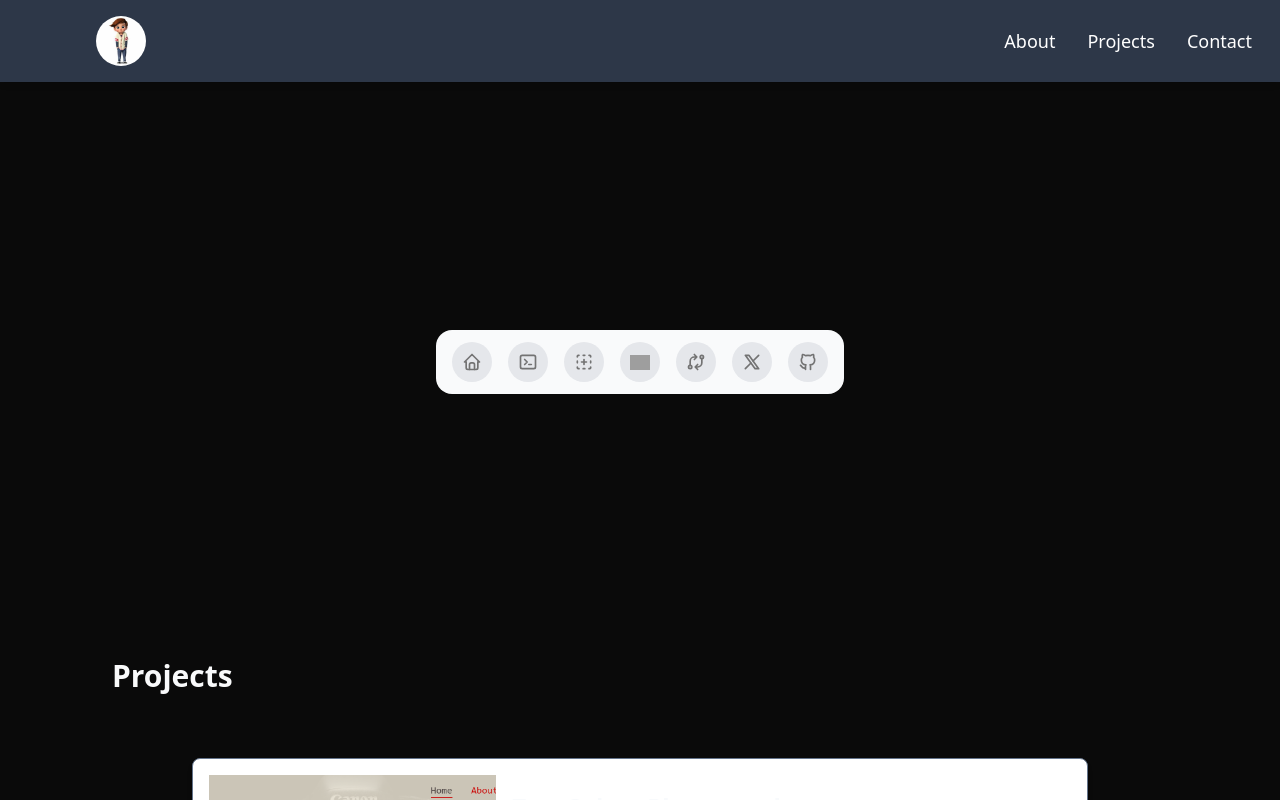
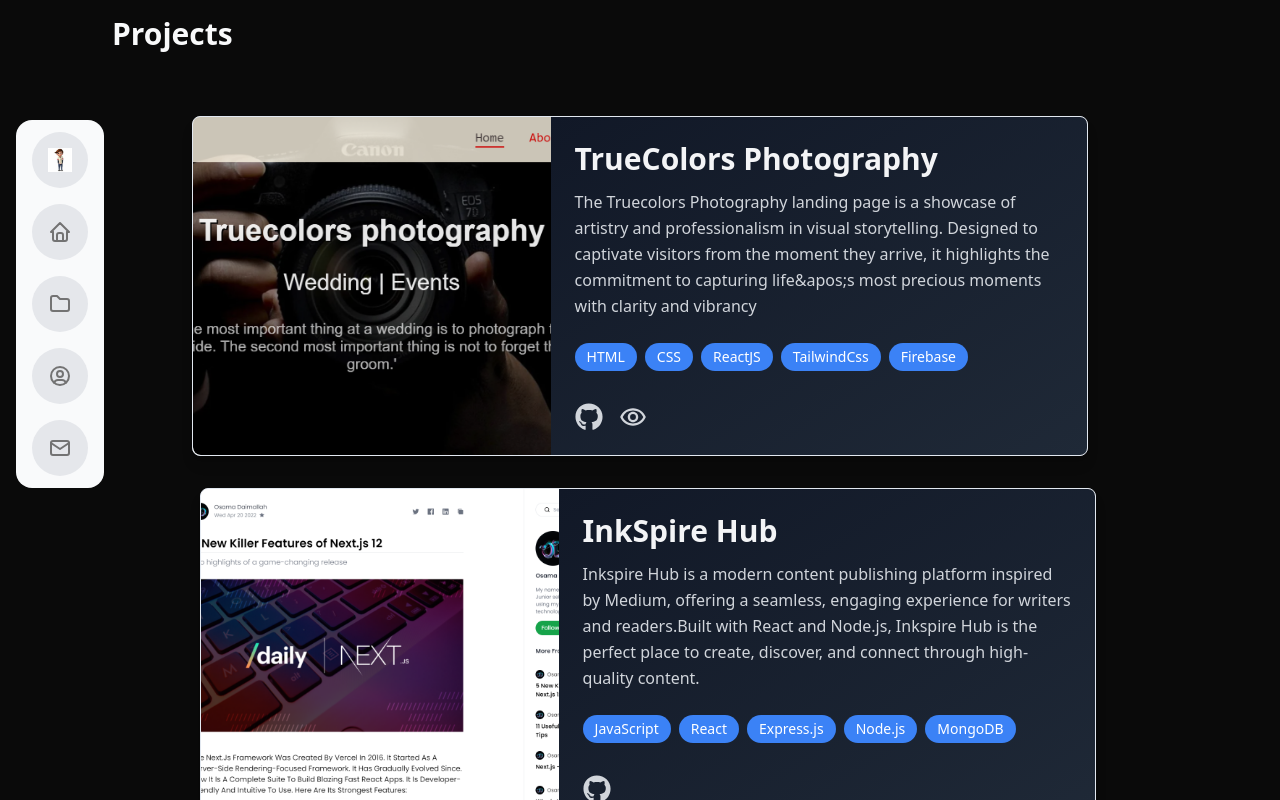
Before and after one commit to pranav-gandesree/pranav-dev-portfolio, a Next.js app: page /projects in a window 1280 px wide. Shown: the top 800 px of the page. Built offline with nearby package versions, Linux system fonts and the light colour scheme; grey boxes are pictures that could not be loaded.

Commit message:
updated ui

```diff
--- a/app/layout.tsx
+++ b/app/layout.tsx
@@ -30,7 +30,7 @@ export default function RootLayout({
             enableSystem
             disableTransitionOnChange>
               <div>
-                <Navbar/>
+                {/* <Navbar/> */}
                 <Sidebar/>
               </div>
             {children}
--- a/components/ProjectCard.tsx
+++ b/components/ProjectCard.tsx
@@ -1,5 +1,3 @@
-// // components/ProjectCard.tsx
-
 // import { StaticImageData } from 'next/image';
 // import { Card } from '@/components/ui/card';
 // import { FaGithub } from "react-icons/fa";
@@ -20,33 +18,34 @@
 // // Define your functional component
 // const ProjectCard: React.FC<ProjectCardProps> = ({ title, description, techStack, image, githubLink, websiteLink }) => {
 //   return (
-//     <Card className="m-4 p-4 w-2/3 rounded-lg shadow-md flex hover:border-blue-500 hover:-translate-y-2 transition-all duration-300 border-slate-500">
+//     <Card className="m-4 p-4 max-w-4xl w-full rounded-lg shadow-md flex flex-col md:flex-row hover:border-blue-500 hover:-translate-y-2 transition-all duration-300 border-slate-500">
 //       {/* Ensure to handle both string and StaticImageData types appropriately */}
 //       {typeof image === 'string' ? (
-//         <Image src={image} alt={title} width={400} height={500} className="w-full h-40 object-cover rounded-t-lg" />
+//         <Image src={image} alt={title} width={500} height={500} className="w-full h-40 md:h-auto md:w-1/3 object-cover rounded-t-lg md:rounded-t-none md:rounded-l-lg" />
 //       ) : (
-//         <Image src={image.src} alt={title} width={400} height={500} className="w-full h-40 object-cover rounded-t-lg" />
+//         <Image src={image.src} alt={title} width={400} height={500} className="w-full h-40 md:h-auto md:w-1/3 object-cover rounded-t-lg md:rounded-t-none md:rounded-l-lg" />
 //       )}
-//       <div className="p-4">
-//         <h2 className="text-2xl font-bold text-slate-50 mb-2">{title}</h2>
-//         <p className="text-slate-300 mb-4">{description}</p>
-//         <div className="flex space-x-2">
-//           {techStack.map((tech) => (
-//             <span key={tech} className="text-sm bg-gray-400 text-gray-800 rounded-lg px-3 py-1">
-//               {tech}
-//             </span>
-//           ))}
+//       <div className="p-4 flex flex-col justify-between">
+//         <div>
+//           <h2 className="text-2xl font-bold text-slate-50 mb-2">{title}</h2>
+//           <p className="text-slate-300 mb-4">{description}</p>
+//           <div className="flex flex-wrap gap-2 cursor-pointer">
+//             {techStack.map((tech) => (
+//               <span key={tech} className="text-sm bg-gray-400 text-gray-800 rounded-lg px-3 py-1">
+//                 {tech}
+//               </span>
+//             ))}
+//           </div>
 //         </div>
-
 //         <div className="flex space-x-4 pt-4">
 //           {githubLink && (
 //             <Link href={githubLink} passHref>
-//               <FaGithub size={25} className="cursor-pointer" />
+//               <FaGithub size={25} className="cursor-pointer hover:text-blue-500 transition-colors duration-300" />
 //             </Link>
 //           )}
 //           {websiteLink && (
 //             <Link href={websiteLink} passHref>
-//               <MdOutlineRemoveRedEye size={25} className="cursor-pointer" />
+//               <MdOutlineRemoveRedEye size={25} className="cursor-pointer hover:text-blue-500 transition-colors duration-300" />
 //             </Link>
 //           )}
 //         </div>
@@ -59,62 +58,97 @@
 
 
 
-// components/ProjectCard.tsx
 
-import { StaticImageData } from 'next/image';
-import { Card } from '@/components/ui/card';
-import { FaGithub } from "react-icons/fa";
-import { MdOutlineRemoveRedEye } from "react-icons/md";
-import Link from 'next/link';
-import Image from 'next/image';
 
-// Define the props interface for ProjectCard component
+
+
+
+
+
+
+'use client'
+
+import { StaticImageData } from 'next/image'
+import { Card } from '@/components/ui/card'
+import { FaGithub } from "react-icons/fa"
+import { MdOutlineRemoveRedEye } from "react-icons/md"
+import Link from 'next/link'
+import Image from 'next/image'
+import { motion } from 'framer-motion'
+
 interface ProjectCardProps {
-  title: string;
-  description: string;
-  techStack: string[];
-  image: string | StaticImageData;
-  githubLink?: string; // Optional prop
-  websiteLink?: string; // Optional prop
+  title: string
+  description: string
+  techStack: string[]
+  image: string | StaticImageData
+  githubLink?: string
+  websiteLink?: string
 }
 
-// Define your functional component
-const ProjectCard: React.FC<ProjectCardProps> = ({ title, description, techStack, image, githubLink, websiteLink }) => {
+export default function ProjectCard({ title, description, techStack, image, githubLink, websiteLink }: ProjectCardProps) {
   return (
-    <Card className="m-4 p-4 max-w-4xl w-full rounded-lg shadow-md flex flex-col md:flex-row hover:border-blue-500 hover:-translate-y-2 transition-all duration-300 border-slate-500">
-      {/* Ensure to handle both string and StaticImageData types appropriately */}
-      {typeof image === 'string' ? (
-        <Image src={image} alt={title} width={500} height={500} className="w-full h-40 md:h-auto md:w-1/3 object-cover rounded-t-lg md:rounded-t-none md:rounded-l-lg" />
-      ) : (
-        <Image src={image.src} alt={title} width={400} height={500} className="w-full h-40 md:h-auto md:w-1/3 object-cover rounded-t-lg md:rounded-t-none md:rounded-l-lg" />
-      )}
-      <div className="p-4 flex flex-col justify-between">
+    <motion.div
+      initial={{ opacity: 0, y: 20 }}
+      animate={{ opacity: 1, y: 0 }}
+      transition={{ duration: 0.5 }}
+    >
+      <Card className="overflow-hidden m-4 max-w-4xl w-full rounded-lg shadow-lg hover:shadow-2xl transition-all duration-300">
+        <div className="flex flex-col md:flex-row">
+          <motion.div
+            className="relative w-full md:w-2/5 h-60 md:h-auto overflow-hidden"
+            whileHover={{ scale: 1.05 }}
+            transition={{ duration: 0.3 }}
+          >
+            <Image
+              src={typeof image === 'string' ? image : image.src}
+              alt={title}
+              layout="fill"
+              objectFit="cover"
+              className="rounded-t-lg md:rounded-l-lg md:rounded-t-none"
+            />
+          </motion.div>
+          <div className="p-6 md:w-3/5 flex flex-col justify-between bg-gradient-to-br from-gray-900 to-gray-800">
             <div>
-          <h2 className="text-2xl font-bold text-slate-50 mb-2">{title}</h2>
-          <p className="text-slate-300 mb-4">{description}</p>
-          <div className="flex flex-wrap gap-2 cursor-pointer">
+              <h2 className="text-3xl font-bold text-gray-100 mb-3">{title}</h2>
+              <p className="text-gray-300 mb-6 leading-relaxed">{description}</p>
+              <div className="flex flex-wrap gap-2 mb-4">
                 {techStack.map((tech) => (
-              <span key={tech} className="text-sm bg-gray-400 text-gray-800 rounded-lg px-3 py-1">
+                  <motion.span
+                    key={tech}
+                    className="text-sm bg-blue-500 text-white rounded-full px-3 py-1"
+                    whileHover={{ scale: 1.1, backgroundColor: "#3b82f6" }}
+                    transition={{ duration: 0.2 }}
+                  >
                     {tech}
-              </span>
+                  </motion.span>
                 ))}
               </div>
             </div>
             <div className="flex space-x-4 pt-4">
               {githubLink && (
                 <Link href={githubLink} passHref>
-              <FaGithub size={25} className="cursor-pointer hover:text-blue-500 transition-colors duration-300" />
+                  <motion.div
+                    whileHover={{ scale: 1.2, color: "#3b82f6" }}
+                    transition={{ duration: 0.2 }}
+                  >
+                    <FaGithub size={28} className="cursor-pointer text-gray-300 hover:text-blue-500 transition-colors duration-300" />
+                  </motion.div>
                 </Link>
               )}
               {websiteLink && (
                 <Link href={websiteLink} passHref>
-              <MdOutlineRemoveRedEye size={25} className="cursor-pointer hover:text-blue-500 transition-colors duration-300" />
+                  <motion.div
+                    whileHover={{ scale: 1.2, color: "#3b82f6" }}
+                    transition={{ duration: 0.2 }}
+                  >
+                    <MdOutlineRemoveRedEye size={28} className="cursor-pointer text-gray-300 hover:text-blue-500 transition-colors duration-300" />
+                  </motion.div>
                 </Link>
               )}
             </div>
           </div>
+        </div>
       </Card>
-  );
-};
-
-export default ProjectCard;
+    </motion.div>
+  )
+}
--- a/components/sidebar/Sidebar.tsx
+++ b/components/sidebar/Sidebar.tsx
@@ -2,77 +2,87 @@
 
 import React from "react";
 import { FloatingDock } from "@/components/ui/floating-dock";
+import Avatar from '@/public/avatar.jpg'
+// import {
+//   IconBrandGithub,
+//   IconBrandX,
+//   IconExchange,
+//   IconHome,
+//   IconNewSection,
+//   IconTerminal2,
+// } from "@tabler/icons-react";
 import {
-  IconBrandGithub,
-  IconBrandX,
-  IconExchange,
-  IconHome,
-  IconNewSection,
-  IconTerminal2,
+  IconUserCircle,  // For "About Me"
+  IconMail,        // For "Contact"
+  IconFolder,      // For "Projects"
+  IconHome,        // Keeping Home icon
 } from "@tabler/icons-react";
+
 import Image from "next/image";
 
 export default function Sidebar() {
   const links = [
     {
+      title: "Gandesree Pranav",
+      icon: (
+        <Image
+          // src="https://assets.aceternity.com/logo-dark.png"
+          src={Avatar}
+          width={60}
+          height={80}
+          alt="Pranav Logo"
+        />
+      ),
+      href: "/",
+    },
+    {
       title: "Home",
       icon: (
         <IconHome className="h-full w-full text-neutral-500 dark:text-neutral-300" />
       ),
-      href: "#",
+      href: "/",
     },
 
     {
-      title: "Products",
+      title: "Projects",
       icon: (
-        <IconTerminal2 className="h-full w-full text-neutral-500 dark:text-neutral-300" />
+        <IconFolder className="h-full w-full text-neutral-500 dark:text-neutral-300" />
       ),
-      href: "#",
+      href: "/projects",
     },
     {
-      title: "Components",
+      title: "About Me",
       icon: (
-        <IconNewSection className="h-full w-full text-neutral-500 dark:text-neutral-300" />
+        <IconUserCircle className="h-full w-full text-neutral-500 dark:text-neutral-300" />
       ),
-      href: "#",
-    },
-    {
-      title: "Aceternity UI",
-      icon: (
-        <Image
-          src="https://assets.aceternity.com/logo-dark.png"
-          width={20}
-          height={20}
-          alt="Aceternity Logo"
-        />
-      ),
-      href: "#",
-    },
-    {
-      title: "Changelog",
-      icon: (
-        <IconExchange className="h-full w-full text-neutral-500 dark:text-neutral-300" />
-      ),
-      href: "#",
+      href: "/about",
     },
 
     {
-      title: "Twitter",
+      title: "Contact me",
       icon: (
-        <IconBrandX className="h-full w-full text-neutral-500 dark:text-neutral-300" />
+        <IconMail className="h-full w-full text-neutral-500 dark:text-neutral-300" />
       ),
-      href: "#",
+      href: "/contact",
     },
-    {
-      title: "GitHub",
-      icon: (
-        <IconBrandGithub className="h-full w-full text-neutral-500 dark:text-neutral-300" />
-      ),
-      href: "#",
-    },
+
+    // {
+    //   title: "Twitter",
+    //   icon: (
+    //     <IconBrandX className="h-full w-full text-neutral-500 dark:text-neutral-300" />
+    //   ),
+    //   href: "#",
+    // },
+    // {
+    //   title: "GitHub",
+    //   icon: (
+    //     <IconBrandGithub className="h-full w-full text-neutral-500 dark:text-neutral-300" />
+    //   ),
+    //   href: "#",
+    // },
   ];
   return (
-    <div className="flex items-center justify-center h-[35rem] w-full">
+    <div className="flex items-center justify-center  w-full">
       <FloatingDock
         mobileClassName="translate-y-20" // only for demo, remove for production
         items={links}
--- a/components/ui/floating-dock.tsx
+++ b/components/ui/floating-dock.tsx
@@ -1,3 +1,223 @@
+// /**
+//  * Note: Use position fixed according to your needs
+//  * Desktop navbar is better positioned at the bottom
+//  * Mobile navbar is better positioned at bottom right.
+//  **/
+
+// import { cn } from "@/lib/utils";
+// import { IconLayoutNavbarCollapse } from "@tabler/icons-react";
+// import {
+//   AnimatePresence,
+//   MotionValue,
+//   motion,
+//   useMotionValue,
+//   useSpring,
+//   useTransform,
+// } from "framer-motion";
+// import Link from "next/link";
+// import { useRef, useState } from "react";
+
+// export const FloatingDock = ({
+//   items,
+//   desktopClassName,
+//   mobileClassName,
+// }: {
+//   items: { title: string; icon: React.ReactNode; href: string }[];
+//   desktopClassName?: string;
+//   mobileClassName?: string;
+// }) => {
+//   return (
+//     <>
+//       <FloatingDockDesktop items={items} className={desktopClassName} />
+//       <FloatingDockMobile items={items} className={mobileClassName} />
+//     </>
+//   );
+// };
+
+// const FloatingDockMobile = ({
+//   items,
+//   className,
+// }: {
+//   items: { title: string; icon: React.ReactNode; href: string }[];
+//   className?: string;
+// }) => {
+//   const [open, setOpen] = useState(false);
+//   return (
+//     <div className={cn("relative block md:hidden", className)}>
+//       <AnimatePresence>
+//         {open && (
+//           <motion.div
+//             layoutId="nav"
+//             className="absolute bottom-full mb-2 inset-x-0 flex flex-col gap-2"
+//           >
+//             {items.map((item, idx) => (
+//               <motion.div
+//                 key={item.title}
+//                 initial={{ opacity: 0, y: 10 }}
+//                 animate={{
+//                   opacity: 1,
+//                   y: 0,
+//                 }}
+//                 exit={{
+//                   opacity: 0,
+//                   y: 10,
+//                   transition: {
+//                     delay: idx * 0.05,
+//                   },
+//                 }}
+//                 transition={{ delay: (items.length - 1 - idx) * 0.05 }}
+//               >
+//                 <Link
+//                   href={item.href}
+//                   key={item.title}
+//                   className="h-10 w-10 rounded-full bg-gray-50 dark:bg-neutral-900 flex items-center justify-center"
+//                 >
+//                   <div className="h-4 w-4">{item.icon}</div>
+//                 </Link>
+//               </motion.div>
+//             ))}
+//           </motion.div>
+//         )}
+//       </AnimatePresence>
+//       <button
+//         onClick={() => setOpen(!open)}
+//         className="h-10 w-10 rounded-full bg-gray-50 dark:bg-neutral-800 flex items-center justify-center"
+//       >
+//         <IconLayoutNavbarCollapse className="h-5 w-5 text-neutral-500 dark:text-neutral-400" />
+//       </button>
+//     </div>
+//   );
+// };
+
+// const FloatingDockDesktop = ({
+//   items,
+//   className,
+// }: {
+//   items: { title: string; icon: React.ReactNode; href: string }[];
+//   className?: string;
+// }) => {
+//   let mouseX = useMotionValue(Infinity);
+//   return (
+//     <motion.div
+//       onMouseMove={(e) => mouseX.set(e.pageX)}
+//       onMouseLeave={() => mouseX.set(Infinity)}
+//       className={cn(
+//         "mx-auto hidden md:flex h-16 gap-4 items-end  rounded-2xl bg-gray-50 dark:bg-neutral-900 px-4 pb-3",
+//         className
+//       )}
+//     >
+//       {items.map((item) => (
+//         <IconContainer mouseX={mouseX} key={item.title} {...item} />
+//       ))}
+//     </motion.div>
+//   );
+// };
+
+// function IconContainer({
+//   mouseX,
+//   title,
+//   icon,
+//   href,
+// }: {
+//   mouseX: MotionValue;
+//   title: string;
+//   icon: React.ReactNode;
+//   href: string;
+// }) {
+//   let ref = useRef<HTMLDivElement>(null);
+
+//   let distance = useTransform(mouseX, (val) => {
+//     let bounds = ref.current?.getBoundingClientRect() ?? { x: 0, width: 0 };
+
+//     return val - bounds.x - bounds.width / 2;
+//   });
+
+//   let widthTransform = useTransform(distance, [-150, 0, 150], [40, 80, 40]);
+//   let heightTransform = useTransform(distance, [-150, 0, 150], [40, 80, 40]);
+
+//   let widthTransformIcon = useTransform(distance, [-150, 0, 150], [20, 40, 20]);
+//   let heightTransformIcon = useTransform(
+//     distance,
+//     [-150, 0, 150],
+//     [20, 40, 20]
+//   );
+
+//   let width = useSpring(widthTransform, {
+//     mass: 0.1,
+//     stiffness: 150,
+//     damping: 12,
+//   });
+//   let height = useSpring(heightTransform, {
+//     mass: 0.1,
+//     stiffness: 150,
+//     damping: 12,
+//   });
+
+//   let widthIcon = useSpring(widthTransformIcon, {
+//     mass: 0.1,
+//     stiffness: 150,
+//     damping: 12,
+//   });
+//   let heightIcon = useSpring(heightTransformIcon, {
+//     mass: 0.1,
+//     stiffness: 150,
+//     damping: 12,
+//   });
+
+//   const [hovered, setHovered] = useState(false);
+
+//   return (
+//     <Link href={href}>
+//       <motion.div
+//         ref={ref}
+//         style={{ width, height }}
+//         onMouseEnter={() => setHovered(true)}
+//         onMouseLeave={() => setHovered(false)}
+//         className="aspect-square rounded-full bg-gray-200 dark:bg-neutral-800 flex items-center justify-center relative"
+//       >
+//         <AnimatePresence>
+//           {hovered && (
+//             <motion.div
+//               initial={{ opacity: 0, y: 10, x: "-50%" }}
+//               animate={{ opacity: 1, y: 0, x: "-50%" }}
+//               exit={{ opacity: 0, y: 2, x: "-50%" }}
+//               className="px-2 py-0.5 whitespace-pre rounded-md bg-gray-100 border dark:bg-neutral-800 dark:border-neutral-900 dark:text-white border-gray-200 text-neutral-700 absolute left-1/2 -translate-x-1/2 -top-8 w-fit text-xs"
+//             >
+//               {title}
+//             </motion.div>
+//           )}
+//         </AnimatePresence>
+//         <motion.div
+//           style={{ width: widthIcon, height: heightIcon }}
+//           className="flex items-center justify-center"
+//         >
+//           {icon}
+//         </motion.div>
+//       </motion.div>
+//     </Link>
+//   );
+// }
+
+
+
+
+
+
+
+
+
+
+
+
+
+
+
+
+
+
+
+
+
 /**
  * Note: Use position fixed according to your needs
  * Desktop navbar is better positioned at the bottom
@@ -8,11 +228,9 @@ import { cn } from "@/lib/utils";
 import { IconLayoutNavbarCollapse } from "@tabler/icons-react";
 import {
   AnimatePresence,
+  motion,
   MotionValue,
-  motion,
   useMotionValue,
-  useSpring,
-  useTransform,
 } from "framer-motion";
 import Link from "next/link";
 import { useRef, useState } from "react";
@@ -48,7 +266,7 @@ const FloatingDockMobile = ({
         {open && (
           <motion.div
             layoutId="nav"
-            className="absolute bottom-full mb-2 inset-x-0 flex flex-col gap-2"
+            className="absolute  mb-2 inset-x-0 flex flex-col gap-2"
           >
             {items.map((item, idx) => (
               <motion.div
@@ -102,7 +320,7 @@ const FloatingDockDesktop = ({
       onMouseMove={(e) => mouseX.set(e.pageX)}
       onMouseLeave={() => mouseX.set(Infinity)}
       className={cn(
-        "mx-auto hidden md:flex h-16 gap-4 items-end  rounded-2xl bg-gray-50 dark:bg-neutral-900 px-4 pb-3",
+        "mx-auto hidden md:flex flex-col gap-4 items-center rounded-2xl bg-gray-50 dark:bg-neutral-900 px-4 py-3 fixed left-4 top-[15%]",
         className
       )}
     >
@@ -124,56 +342,16 @@ function IconContainer({
   icon: React.ReactNode;
   href: string;
 }) {
-  let ref = useRef<HTMLDivElement>(null);
-
-  let distance = useTransform(mouseX, (val) => {
-    let bounds = ref.current?.getBoundingClientRect() ?? { x: 0, width: 0 };
-
-    return val - bounds.x - bounds.width / 2;
-  });
-
-  let widthTransform = useTransform(distance, [-150, 0, 150], [40, 80, 40]);
-  let heightTransform = useTransform(distance, [-150, 0, 150], [40, 80, 40]);
-
-  let widthTransformIcon = useTransform(distance, [-150, 0, 150], [20, 40, 20]);
-  let heightTransformIcon = useTransform(
-    distance,
-    [-150, 0, 150],
-    [20, 40, 20]
-  );
-
-  let width = useSpring(widthTransform, {
-    mass: 0.1,
-    stiffness: 150,
-    damping: 12,
-  });
-  let height = useSpring(heightTransform, {
-    mass: 0.1,
-    stiffness: 150,
-    damping: 12,
-  });
-
-  let widthIcon = useSpring(widthTransformIcon, {
-    mass: 0.1,
-    stiffness: 150,
-    damping: 12,
-  });
-  let heightIcon = useSpring(heightTransformIcon, {
-    mass: 0.1,
-    stiffness: 150,
-    damping: 12,
-  });
-
+  const ref = useRef<HTMLDivElement>(null);
   const [hovered, setHovered] = useState(false);
 
   return (
     <Link href={href}>
       <motion.div
         ref={ref}
-        style={{ width, height }}
         onMouseEnter={() => setHovered(true)}
         onMouseLeave={() => setHovered(false)}
-        className="aspect-square rounded-full bg-gray-200 dark:bg-neutral-800 flex items-center justify-center relative"
+        className="h-14 w-14 rounded-full bg-gray-200 dark:bg-neutral-800 flex items-center justify-center relative"
       >
         <AnimatePresence>
           {hovered && (
@@ -188,8 +366,7 @@ function IconContainer({
           )}
         </AnimatePresence>
         <motion.div
-          style={{ width: widthIcon, height: heightIcon }}
-          className="flex items-center justify-center"
+          className="h-6 w-6 flex items-center justify-center"
         >
           {icon}
         </motion.div>
```
Also changed, not shown: public/pranav.jpg (added). Lines whose indentation alone changed are shown as unchanged.
